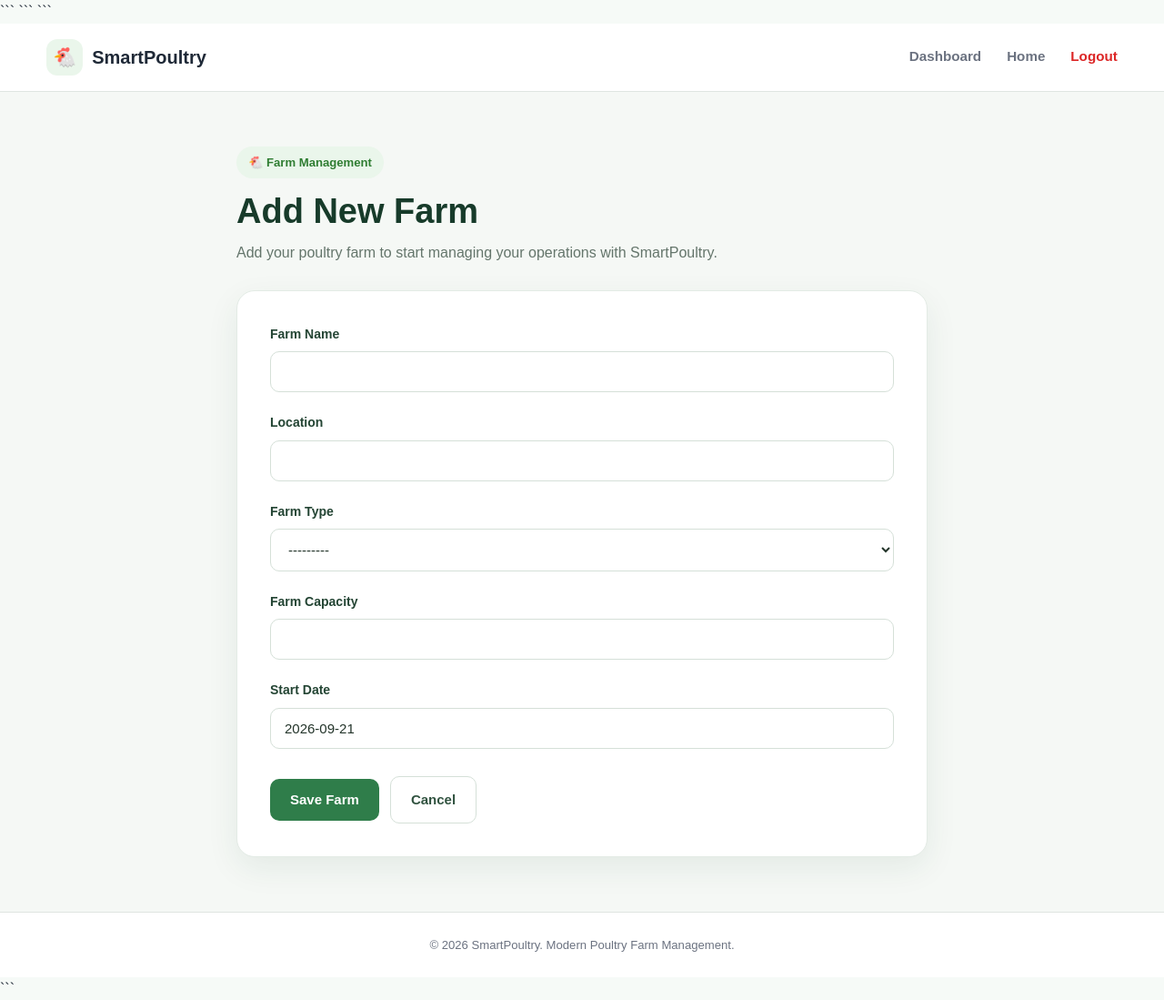
After one commit to Tanvir-Shuvo/SmartPoultry, a Django app: page /farms/add/ in a window 1280 px wide. The commit adds this page. Shown: the whole page at 91% size. Run offline with Django 5.2, Linux system fonts and the light colour scheme; the visitor is signed in with stand-in values (Sample User, id 1).

Commit message:
add farm form create

````diff
--- /dev/null
+++ b/poultry/forms.py
@@ -0,0 +1,23 @@
+from datetime import date
+
+from django import forms
+
+from .models import Farm
+
+
+class FarmForm(forms.ModelForm):
+
+    class Meta:
+        model = Farm
+        fields = [
+            "name",
+            "location",
+            "farm_type",
+            "capacity",
+            "start_date",
+        ]
+
+    def __init__(self, *args, **kwargs):
+        super().__init__(*args, **kwargs)
+
+        self.fields["start_date"].initial = date.today()
--- /dev/null
+++ b/poultry/static/poultry/css/farm_form.css
@@ -0,0 +1,185 @@
+/* ============================================================
+FARM FORM
+SmartPoultry
+============================================================ */
+
+.farm-form-page {
+    min-height: 100vh;
+    background: #f5f8f5;
+    padding: 60px 20px;
+}
+
+.farm-form-container {
+    max-width: 760px;
+    margin: 0 auto;
+}
+
+.farm-form-header {
+    margin-bottom: 28px;
+}
+
+.farm-form-header .hero-badge {
+    display: inline-block;
+    margin-bottom: 14px;
+}
+
+.farm-form-header h1 {
+    margin: 0 0 10px;
+    font-size: 38px;
+    line-height: 1.2;
+    color: #173b2a;
+}
+
+.farm-form-header p {
+    margin: 0;
+    color: #64756b;
+    font-size: 16px;
+}
+
+.farm-form-card {
+    background: #ffffff;
+    border: 1px solid #e3ebe5;
+    border-radius: 20px;
+    padding: 36px;
+    box-shadow: 0 12px 35px rgba(31, 73, 49, 0.08);
+}
+
+.form-group {
+    margin-bottom: 22px;
+}
+
+.form-group label {
+    display: block;
+    margin-bottom: 8px;
+    font-size: 14px;
+    font-weight: 600;
+    color: #244534;
+}
+
+.form-group input,
+.form-group select,
+.form-group textarea {
+    width: 100%;
+    box-sizing: border-box;
+    padding: 13px 15px;
+    border: 1px solid #d5e0d8;
+    border-radius: 10px;
+    background: #ffffff;
+    color: #24352b;
+    font-size: 15px;
+    font-family: inherit;
+    outline: none;
+    transition: border-color 0.2s ease,
+        box-shadow 0.2s ease;
+}
+
+.form-group input:focus,
+.form-group select:focus,
+.form-group textarea:focus {
+    border-color: #3d8b5c;
+    box-shadow: 0 0 0 3px rgba(61, 139, 92, 0.12);
+}
+
+.form-group textarea {
+    min-height: 120px;
+    resize: vertical;
+}
+
+.form-error {
+    margin-top: 7px;
+    color: #c0392b;
+    font-size: 13px;
+}
+
+.form-help {
+    margin-top: 6px;
+    color: #7a897f;
+    font-size: 13px;
+}
+
+.form-actions {
+    display: flex;
+    align-items: center;
+    gap: 12px;
+    margin-top: 30px;
+}
+
+.primary-button {
+    display: inline-flex;
+    align-items: center;
+    justify-content: center;
+    padding: 13px 22px;
+    border: none;
+    border-radius: 10px;
+    background: #2f7d4a;
+    color: #ffffff;
+    text-decoration: none;
+    font-size: 15px;
+    font-weight: 600;
+    cursor: pointer;
+    transition: background 0.2s ease,
+        transform 0.2s ease;
+}
+
+.primary-button:hover {
+    background: #25663c;
+    transform: translateY(-1px);
+}
+
+.secondary-button {
+    display: inline-flex;
+    align-items: center;
+    justify-content: center;
+    padding: 13px 22px;
+    border: 1px solid #d5e0d8;
+    border-radius: 10px;
+    background: #ffffff;
+    color: #315340;
+    text-decoration: none;
+    font-size: 15px;
+    font-weight: 600;
+    transition: background 0.2s ease,
+        border-color 0.2s ease;
+}
+
+.secondary-button:hover {
+    background: #f3f7f4;
+    border-color: #b9cbbd;
+}
+
+.non-field-error {
+    margin-bottom: 20px;
+    padding: 12px 14px;
+    border-radius: 10px;
+    background: #fff1f0;
+    color: #b83226;
+    font-size: 14px;
+}
+
+@media (max-width: 640px) {
+
+     .farm-form-page {
+        padding: 35px 16px;
+    }
+
+    .farm-form-header h1 {
+        font-size: 30px;
+    }
+
+    .farm-form-card {
+        padding: 24px 20px;
+        border-radius: 16px;
+    }
+
+    .form-actions {
+        flex-direction: column;
+        align-items: stretch;
+    }
+
+    .primary-button,
+    .secondary-button {
+        width: 100%;
+        box-sizing: border-box;
+    }
+
+}
--- /dev/null
+++ b/poultry/templates/poultry/farm_form.html
@@ -0,0 +1,231 @@
+{% load static %}
+
+<!DOCTYPE html>
+
+<html lang="en">
+
+<head>
+
+    ```
+    <meta charset="UTF-8">
+    <meta name="viewport" content="width=device-width, initial-scale=1.0">
+
+    <title>Add Farm | SmartPoultry</title>
+
+    <link rel="stylesheet" href="{% static 'poultry/css/dashboard.css' %}">
+
+    <link rel="stylesheet" href="{% static 'poultry/css/farm_form.css' %}">
+    ```
+
+</head>
+
+<body>
+
+    ```
+    <!-- Navbar -->
+    <header class="dashboard-navbar">
+
+        <div class="container nav-container">
+
+            <a href="/" class="brand">
+                <span class="brand-icon">🐔</span>
+                <span>SmartPoultry</span>
+            </a>
+
+            <nav class="nav-links">
+
+                <a href="{% url 'dashboard' %}">
+                    Dashboard
+                </a>
+
+                <a href="/">
+                    Home
+                </a>
+
+                <a href="/logout/" class="logout-link">
+                    Logout
+                </a>
+
+            </nav>
+
+        </div>
+
+    </header>
+
+
+    <!-- Farm Form Page -->
+    <main class="farm-form-page">
+
+        <div class="farm-form-container">
+
+            <!-- Header -->
+            <div class="farm-form-header">
+
+                <span class="hero-badge">
+                    🐔 Farm Management
+                </span>
+
+                <h1>
+                    Add New Farm
+                </h1>
+
+                <p>
+                    Add your poultry farm to start managing
+                    your operations with SmartPoultry.
+                </p>
+
+            </div>
+
+
+            <!-- Form Card -->
+            <div class="farm-form-card">
+
+                <form method="post">
+
+                    {% csrf_token %}
+
+                    {% if form.non_field_errors %}
+
+                    <div class="non-field-error">
+                        {{ form.non_field_errors }}
+                    </div>
+
+                    {% endif %}
+
+
+                    <!-- Farm Name -->
+                    <div class="form-group">
+
+                        <label for="{{ form.name.id_for_label }}">
+                            Farm Name
+                        </label>
+
+                        {{ form.name }}
+
+                        {% for error in form.name.errors %}
+
+                        <div class="form-error">
+                            {{ error }}
+                        </div>
+
+                        {% endfor %}
+
+                    </div>
+
+
+                    <!-- Location -->
+                    <div class="form-group">
+
+                        <label for="{{ form.location.id_for_label }}">
+                            Location
+                        </label>
+
+                        {{ form.location }}
+
+                        {% for error in form.location.errors %}
+
+                        <div class="form-error">
+                            {{ error }}
+                        </div>
+
+                        {% endfor %}
+
+                    </div>
+
+
+                    <!-- Farm Type -->
+                    <div class="form-group">
+
+                        <label for="{{ form.farm_type.id_for_label }}">
+                            Farm Type
+                        </label>
+
+                        {{ form.farm_type }}
+
+                        {% for error in form.farm_type.errors %}
+
+                        <div class="form-error">
+                            {{ error }}
+                        </div>
+
+                        {% endfor %}
+
+                    </div>
+
+
+                    <!-- Capacity -->
+                    <div class="form-group">
+
+                        <label for="{{ form.capacity.id_for_label }}">
+                            Farm Capacity
+                        </label>
+
+                        {{ form.capacity }}
+
+                        {% for error in form.capacity.errors %}
+
+                        <div class="form-error">
+                            {{ error }}
+                        </div>
+
+                        {% endfor %}
+
+                    </div>
+
+
+                    <!-- Start Date -->
+                    <div class="form-group">
+
+                        <label for="{{ form.start_date.id_for_label }}">
+                            Start Date
+                        </label>
+
+                        {{ form.start_date }}
+
+                        {% for error in form.start_date.errors %}
+
+                        <div class="form-error">
+                            {{ error }}
+                        </div>
+
+                        {% endfor %}
+
+                    </div>
+
+
+                    <!-- Actions -->
+                    <div class="form-actions">
+
+                        <button type="submit" class="primary-button">
+                            Save Farm
+                        </button>
+
+                        <a href="{% url 'dashboard' %}" class="secondary-button">
+                            Cancel
+                        </a>
+
+                    </div>
+
+                </form>
+
+            </div>
+
+        </div>
+
+    </main>
+
+
+    <!-- Footer -->
+    <footer class="dashboard-footer">
+
+        <p>
+            © 2026 SmartPoultry.
+            Modern Poultry Farm Management.
+        </p>
+
+    </footer>
+    ```
+
+</body>
+
+</html>
--- a/poultry/urls.py
+++ b/poultry/urls.py
@@ -1,7 +1,9 @@
 from django.urls import path
-from .views import dashboard_view
+
+from .views import dashboard_view, farm_create_view
 
 
 urlpatterns = [
     path("dashboard/", dashboard_view, name="dashboard"),
+    path("farms/add/", farm_create_view, name="farm_create"),
 ]
--- a/poultry/views.py
+++ b/poultry/views.py
@@ -1,7 +1,8 @@
 from django.contrib.auth.decorators import login_required
-from django.shortcuts import render
+from django.shortcuts import render, redirect
 
 from .models import Farm
+from .forms import FarmForm
 
 
 def home(request):
@@ -21,3 +22,24 @@ def dashboard_view(request):
             "total_farms": total_farms,
         },
     )
+
+
+@login_required
+def farm_create_view(request):
+    if request.method == "POST":
+        form = FarmForm(request.POST)
+
+        if form.is_valid():
+            farm = form.save(commit=False)
+            farm.owner = request.user
+            farm.save()
+
+            return redirect("dashboard")
+    else:
+        form = FarmForm()
+
+    return render(
+        request,
+        "poultry/farm_form.html",
+        {"form": form},
+    )
````
Also changed, not shown: poultry/templates/poultry/dashboard.html (+9 -3 lines).
